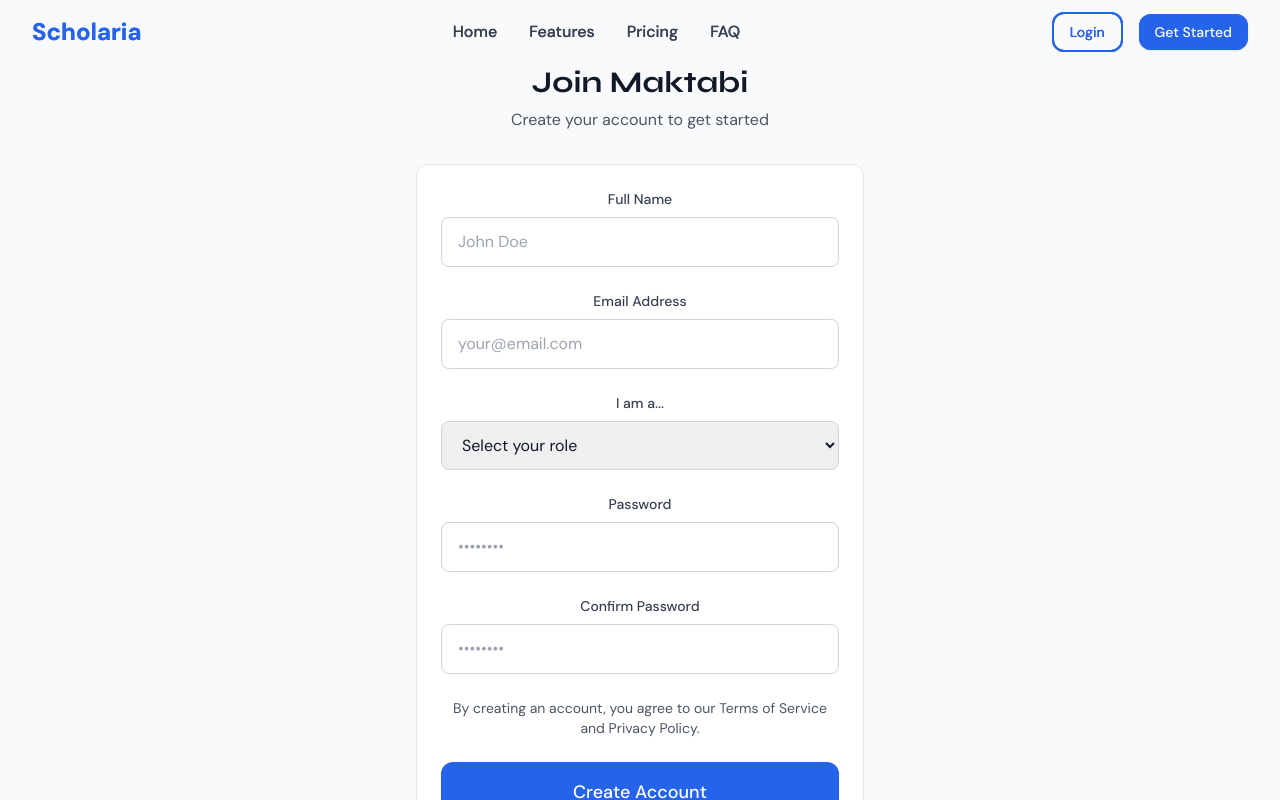
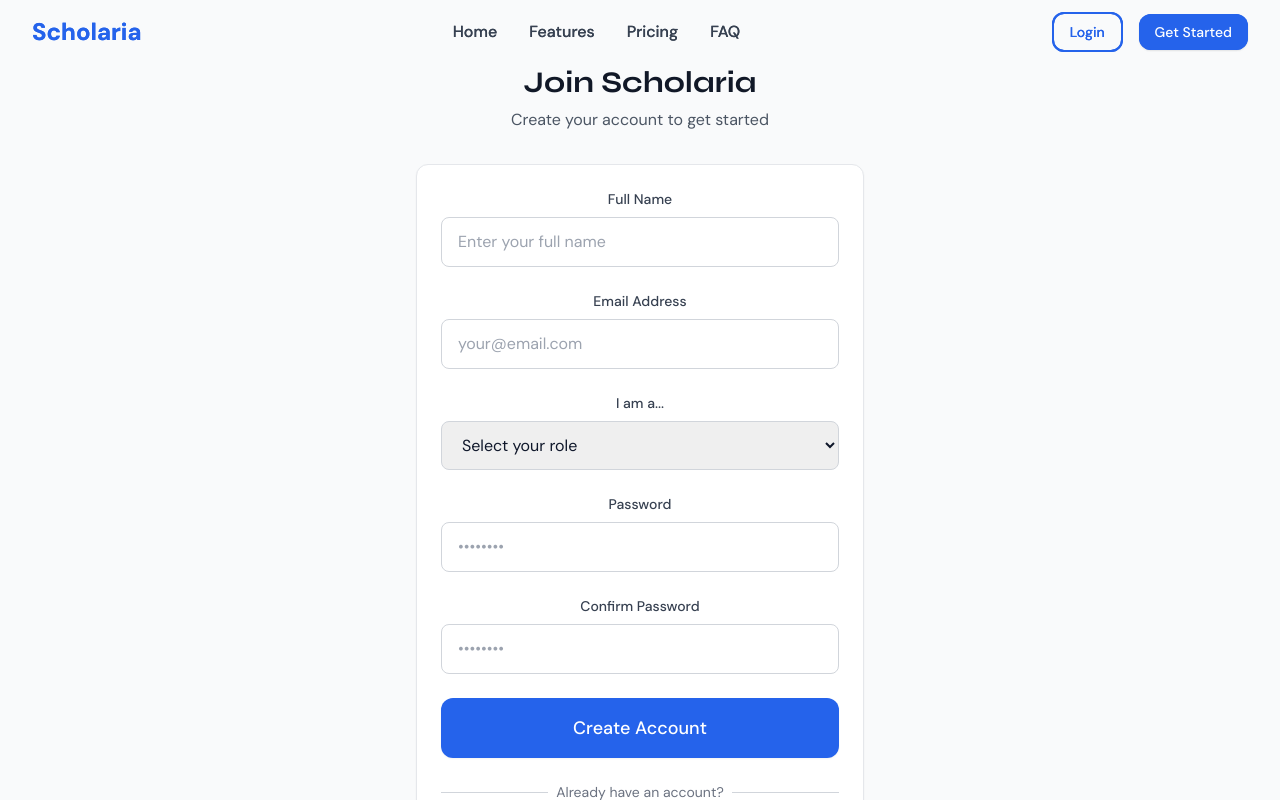
Before and after one commit to Rayane-cs/hackathon, a React (Create React App) app in the folder frontend/: page /signup in a window 1280 px wide. Shown: the top 800 px of the page. Built offline with nearby package versions, Linux system fonts and the light colour scheme; the HTML template or start-up script is replaced by a standard one.

Commit message:
Update Signup page for branding and user role navigation

```diff
--- a/frontend/src/pages/Signup.tsx
+++ b/frontend/src/pages/Signup.tsx
@@ -42,9 +42,9 @@ const Signup: React.FC = () => {
         localStorage.setItem('user', JSON.stringify(result.user));
         toast.success('Account created successfully!');
 
-        // Redirect to appropriate page based on user role
+        // Redirect to appropriate dashboard based on user role
         if (result.user.role === 'student') {
-          navigate('/discover');
+          navigate('/student-dashboard');
         } else if (result.user.role === 'school') {
           navigate('/school-dashboard');
         } else {
@@ -68,7 +68,7 @@ const Signup: React.FC = () => {
         <div className="max-w-md w-full space-y-8">
           <div className="text-center">
             <h2 className="text-3xl font-bold text-gray-900">
-              Join Maktabi
+              Join Scholaria
             </h2>
             <p className="mt-2 text-gray-600">
               Create your account to get started
@@ -91,7 +91,7 @@ const Signup: React.FC = () => {
                   })}
                   type="text"
                   className="w-full px-4 py-3 border border-gray-300 rounded-lg focus:ring-2 focus:ring-blue-500 focus:border-transparent outline-none transition-all"
-                  placeholder="John Doe"
+                  placeholder="Enter your full name"
                 />
                 {errors.name && (
                   <p className="mt-1 text-sm text-red-600">{errors.name.message}</p>
@@ -107,7 +107,7 @@ const Signup: React.FC = () => {
                     required: 'Email is required',
                     pattern: {
                       value: /^[A-Z0-9._%+-]+@[A-Z0-9.-]+\.[A-Z]{2,}$/i,
-                      message: 'Invalid email address'
+                      message: 'Please enter a valid email address (e.g., name@example.com)'
                     }
                   })}
                   type="email"
@@ -181,10 +181,6 @@ const Signup: React.FC = () => {
                 )}
               </div>
 
-              <div className="text-sm text-gray-600">
-                <p>By creating an account, you agree to our Terms of Service and Privacy Policy.</p>
-              </div>
-
               <Button
                 type="submit"
                 variant="primary"
```
